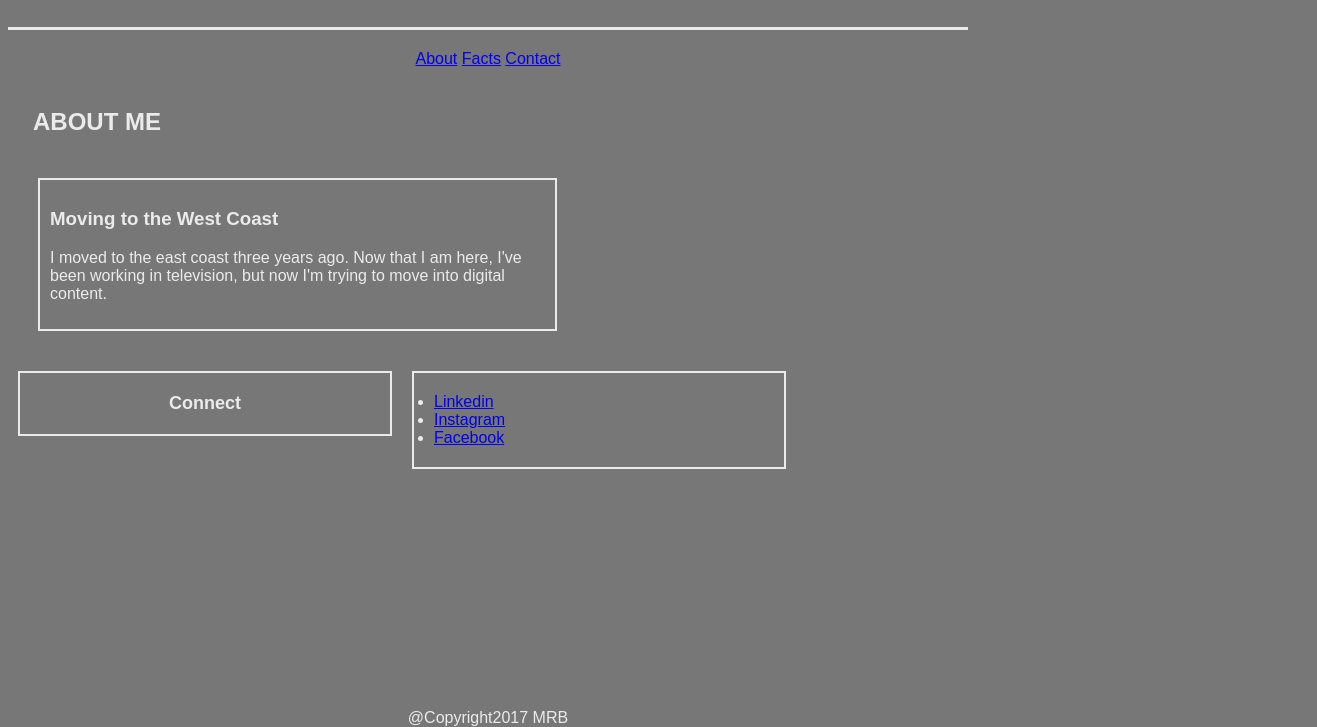
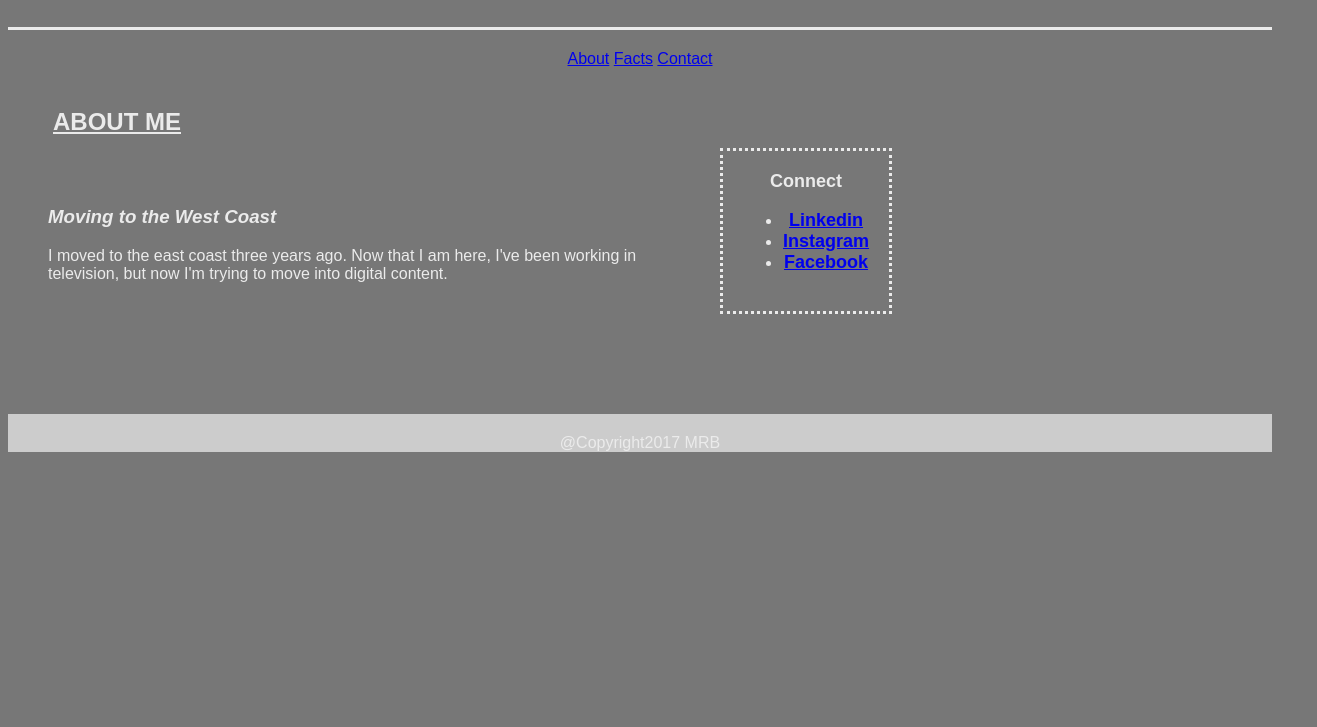
Before and after one commit to Monbedon/HW-Wireframe, a plain HTML site: page index.html in a window 1280 px wide. Shown: the part 73-800 px from the top of the page, 1317 px wide, since content can reach past the window. Drawn offline with Linux system fonts and the light colour scheme.

Commit message:
almost complete

```diff
--- a/index.html
+++ b/index.html
@@ -25,30 +25,29 @@
 
 <h2>ABOUT ME</h2>
 
-<article class="column1of2">
+<article id="left">
 
-<h3>Moving to the West Coast</h3>
+<h3 class="font-style">Moving to the West Coast</h3>
 
-	<p class="font-size"> I moved to the east coast three years ago. Now that I am here, I've been working in television, but now I'm trying to move into digital content.</p>
+	<p>
+	I moved to the east coast three years ago. Now that I am here, I've been working in television, but now I'm trying to move into digital content.
+	</p>
 
 </article>
 </section>
 
-<aside class="font-weight column2of2">Connect</aside>
+<aside id="right">Connect
 
-<ul class="column2of2">
+<ul>
 	<li><a href="/Linkedin/">Linkedin</a></li>
 	<li><a href="/Instagram/">Instagram</a></li>
 	<li><a href="/Facebook/">Facebook</a></li>
 </ul>
+</aside>
 
-<br><br>
 
-<div id="footer">
-
-<footer class="text-align"> @Copyright2017 MRB</footer>
-
-</div>
+<footer class="clear text-align"> @Copyright2017 MRB
+</footer>
 
 </body>
 </html>
--- a/style.css
+++ b/style.css
@@ -1,9 +1,9 @@
 body{
+	text-align: center
 	width:960px;
 	background-color:#777;
 	color: #ebebeb;
 	font-family:Arial, Helvetica, sans-serif;
-
 }
 
 h1{
@@ -18,7 +18,6 @@ nav{
 	padding-bottom: 20px;
 	padding-top: 20px;
 	float: right;
-
 }
 
 h2{
@@ -26,32 +25,34 @@ h2{
 	height: 20px;
 	float:left;
 	padding-left: 25px;
+	margin-left: 20px;
+	text-decoration:underline;
+}
+
+ h3{
+ 	font-style: italic;
  }
 
 .p{
 	float:left;
-	border-style: solid;
+	background-color: #666;
 	padding: 5px;
 	margin: 5px;
 	font-size:18px;
 }
 
-.column1of2{
-	border: 2px solid;
+#left{
 	float:left;
-	width: 495px;
+	width:50%;
 	margin:30px;
 	padding: 10px 10px 10px 10px;
 }
 
-.column2of2{
-
-	border: 2px solid;
+#right{
 	float:left;
-	width:330px;
-	margin:10px;
+	margin-bottom: 100px;
 	padding: 20px 20px 20px 20px;
-
+	border:dotted;
 }
 
 aside{
@@ -61,13 +62,12 @@ aside{
 	float:left;
 }
 
-#footer{
+footer {
+	background-color: #ccc;
+	padding-top:20px;
 	text-align:center;
-	width: 960px;
-	position:absolute;
-	bottom: 0;
+}
 
-}
 
 .clear{
 	clear:both;
```
